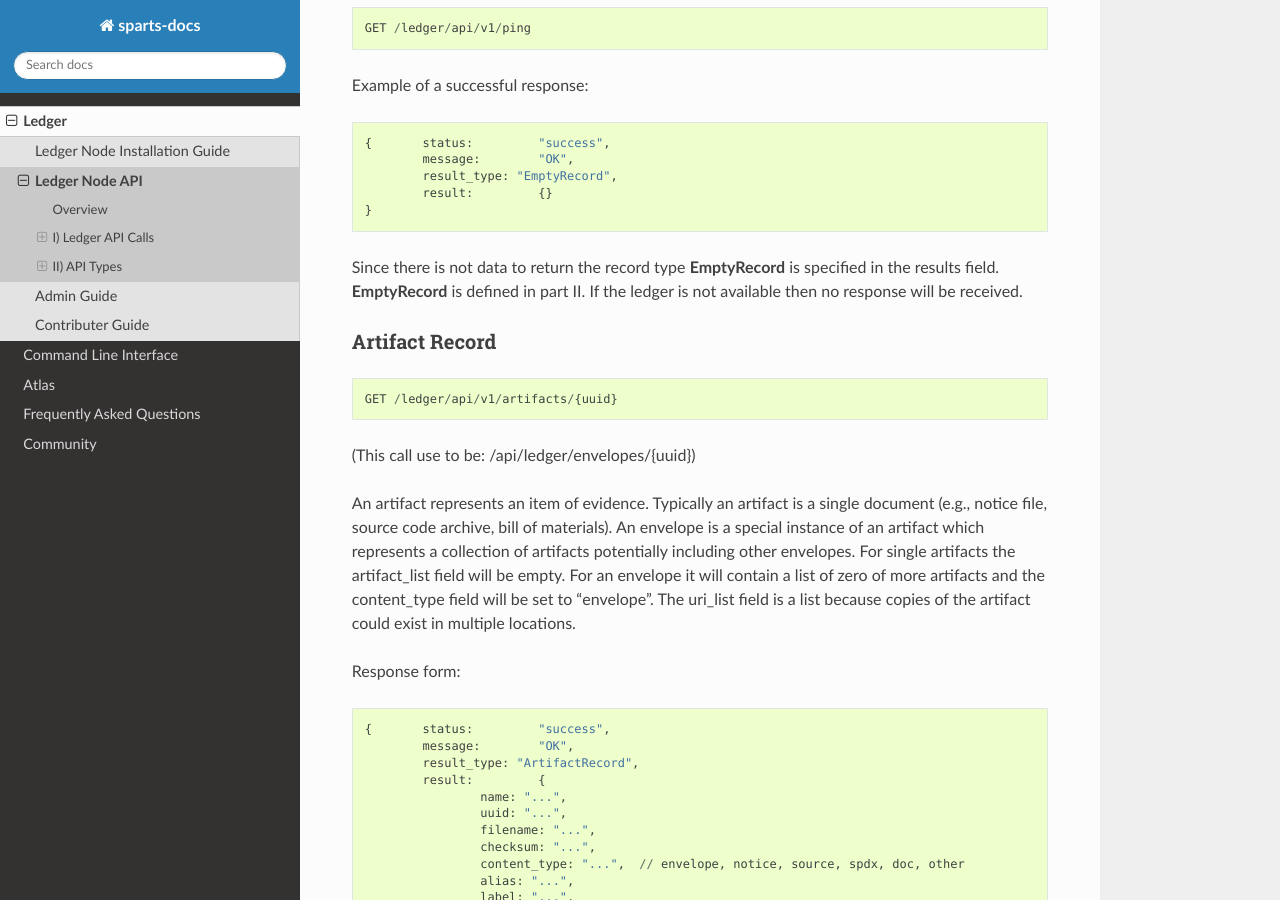
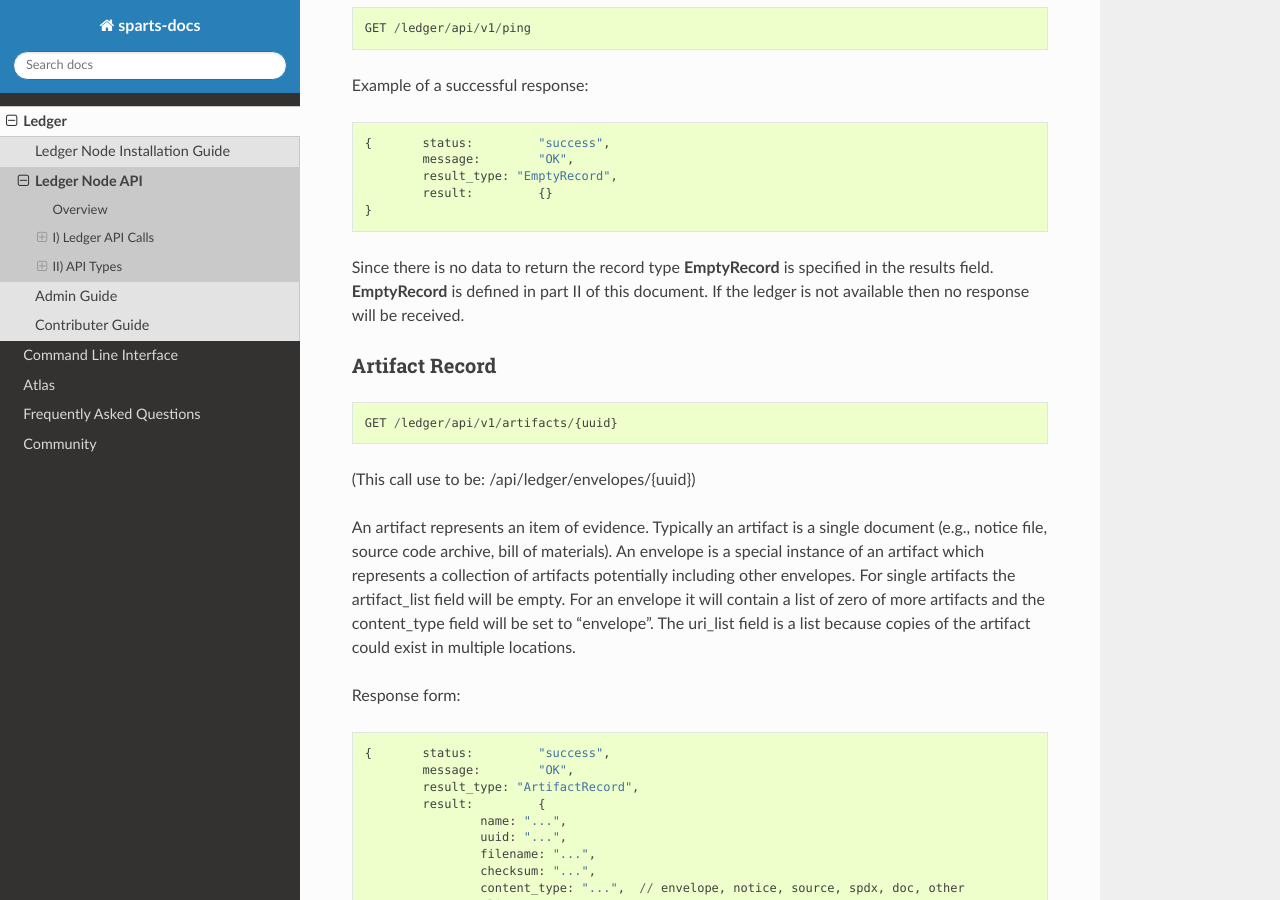
Before and after one commit to hyperledger-labs/SParts, a Sphinx documentation site: the page built from docs/web/ledger/api.md, in a window 1280 px wide and 900 px high, scrolled down 484 px. Built offline with Sphinx 7.4.7 and the Read the Docs theme 2.0.0, drawn with Linux system fonts in a browser that asks for light colours; pages that are not in the unit, such as notebooks, are missing from menus; some of the changed text lies outside the part shown.

Commit message:
updated the ledger api doc to fix typos
Signed-off-by: MarkGisi <mgisi@windriver.com>

````diff
--- a/docs/web/ledger/api.md
+++ b/docs/web/ledger/api.md
@@ -26,7 +26,7 @@
 }
 ```
 
-Since there is not data to return the record type **EmptyRecord** is specified in the results field.  **EmptyRecord** is defined in part II. If the ledger is not available then no response will be received.
+Since there is no data to return the record type **EmptyRecord** is specified in the results field.  **EmptyRecord** is defined in part II of this document. If the ledger is not available then no response will be received.
 
 
 
@@ -188,7 +188,7 @@
 
 
 
-#### Artifact URI Add*
+#### Artifact URI Add
 
 ```
 POST /ledger/api/v1/artifacts/uri
@@ -233,7 +233,7 @@
 
 
 
-#### Artifact Of Envelope Relation*
+#### Artifact Of Envelope Relation
 
 ```
 POST /ledger/api/v1/envelope/artifact
@@ -267,7 +267,7 @@
 
 
 
-#### Artifact of Part Relation*
+#### Artifact of Part Relation
 
 ```
 POST /ledger/api/v1/artifacts/part
@@ -505,7 +505,7 @@
 
 
 
-#### Part Add*
+#### Part Add
 
 ```
 POST /ledger/api/v1/parts
@@ -538,7 +538,7 @@
 
 
 
-#### Part Of Supplier Relation*
+#### Part Of Supplier Relation
 
 ```
 POST /ledger/api/v1/parts/supplier
@@ -770,10 +770,6 @@
 
 
 
-
-
-
-
 #### SupplierRecord
 
 ```
````
